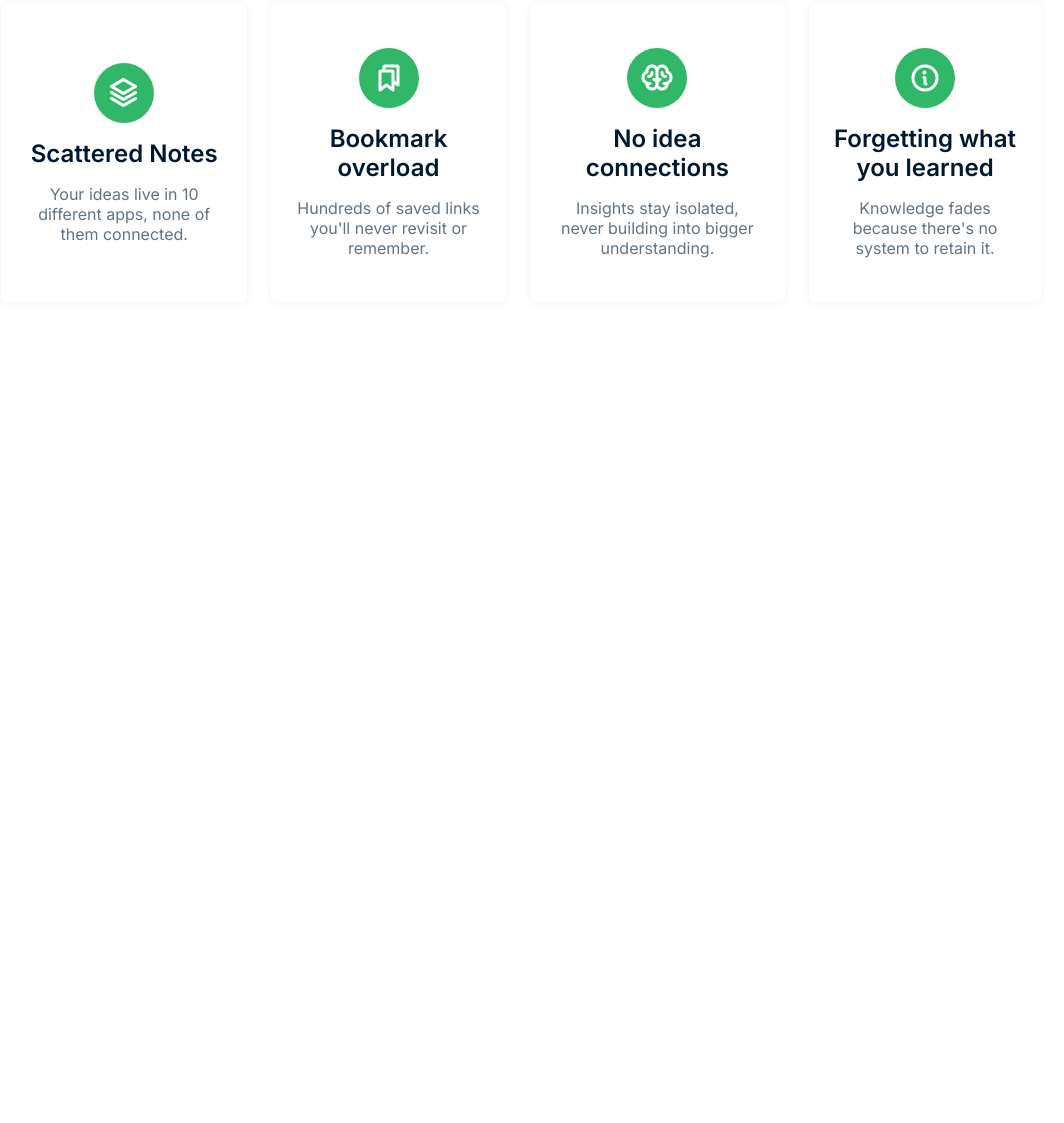
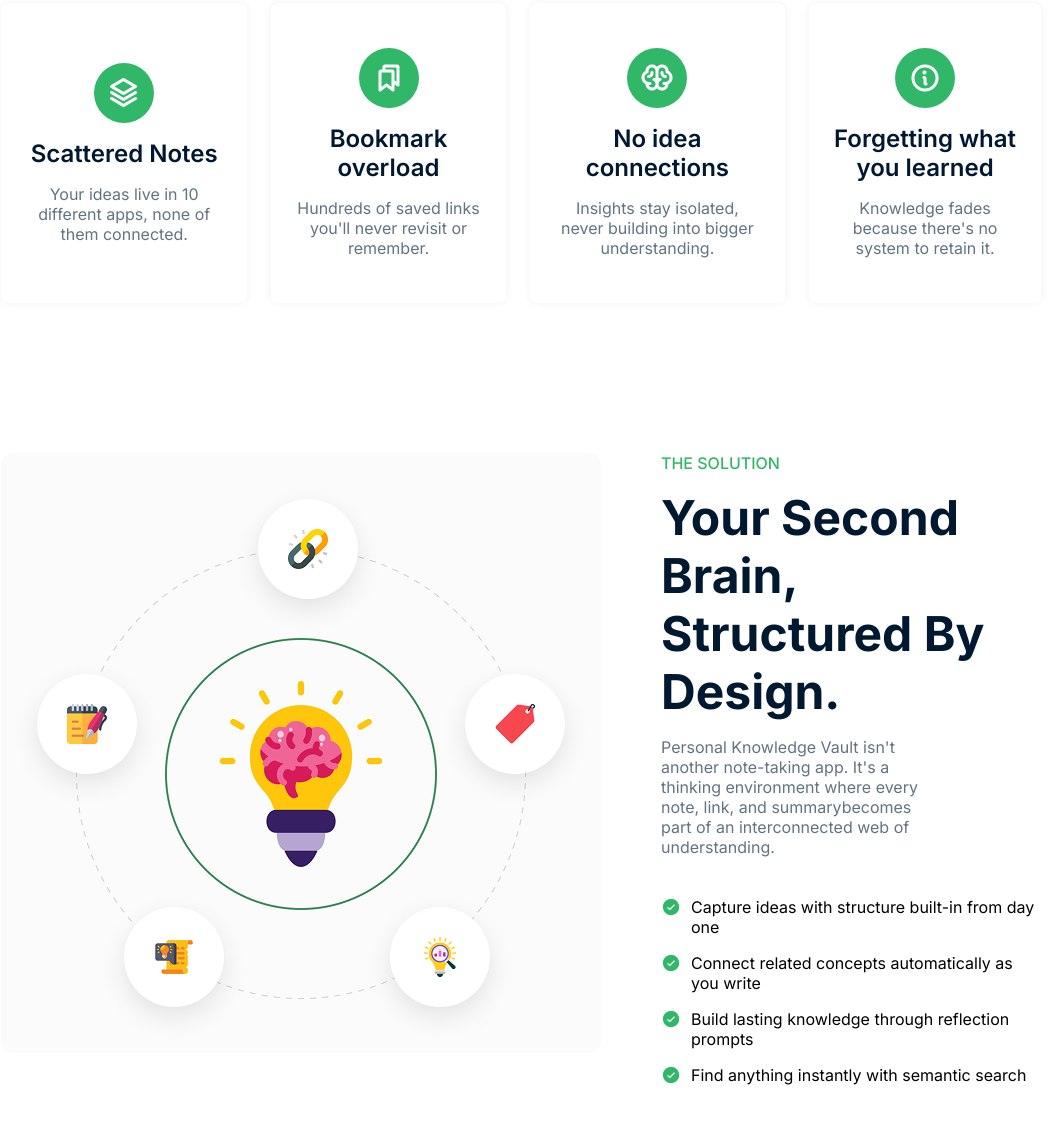
Before and after one commit to HM-Jubaer/Assignment-1, a plain HTML site: page index.html in a window 1280 px wide. Shown: the part 861-1984 px from the top of the page, without its empty margins (119-1183 px from the left). Before the commit the page ends 1194 px from the top, so only its background shows below. Drawn offline with Linux system fonts and the light colour scheme; files that its build step writes are made by us from their sources.

Commit message:
Info Section Added.

```diff
--- a/index.html
+++ b/index.html
@@ -14,7 +14,7 @@
       href="https://fonts.googleapis.com/css2?family=Inter:ital,opsz,wght@0,14..32,100..900;1,14..32,100..900&display=swap"
       rel="stylesheet"
     />
-    <link rel="stylesheet" href="/Styles/styles.css" />
+    <link rel="stylesheet" href="styles.css" />
   </head>
   <body>
     <header>
@@ -106,6 +106,46 @@
 
         </div>
       </section>
+
+      <section class="info">
+        <img class="knowledge" src="./assets/knowledge.png" alt="Knowledge Image">
+
+        <div class="infoContent">
+
+          <h5>The Solution</h5>
+
+          <h2>Your second brain,</br>structured by design.</h2>
+
+          <p>Personal Knowledge Vault isn't another note-taking app. It's a thinking environment where every note, link, and summarybecomes part of an interconnected web of understanding.</p>
+
+          <ul class="list">
+
+          <li class="items">
+            <img src="./assets/CheckCircle.png" alt="Check Mark">
+            Capture ideas with structure built-in from day one
+          </li>
+
+          <li class="items">
+            <img src="./assets/CheckCircle.png" alt="Check Mark">
+            Connect related concepts automatically as you write
+          </li>
+
+          <li class="items">
+            <img src="./assets/CheckCircle.png" alt="Check Mark">
+            Build lasting knowledge through reflection prompts
+          </li>
+
+          <li class="items">
+            <img src="./assets/CheckCircle.png" alt="Check Mark">
+            Find anything instantly with semantic search
+          </li>
+
+        </ul>
+
+        </div>
+
+      </section>
+
     </main>
 
     <footer></footer>
--- a/styles.css
+++ b/styles.css
@@ -197,3 +197,57 @@
     line-height: 29px;
     text-align: center;
 }
+
+.info {
+    padding: 120px;
+    display: flex;
+    flex-direction: row;
+    gap: 60px;
+}
+
+.knowledge {
+    width: 600px;
+    height: 600px;
+}
+
+.infoContent {
+    display: flex;
+    flex-direction: column;
+    justify-content: center;
+    gap: 16px;
+}
+
+.infoContent h5 {
+    color: #30B868;
+    font-size: 16px;
+    font-weight: 500;
+    line-height: 20px;
+    text-transform: uppercase;
+}
+
+.infoContent p {
+    width: 75%;
+    color: #627382;
+    font-size: 16px;
+    font-weight: 400;
+    line-height: 20px;
+    text-align: left;
+}
+
+ul.list {
+    display: flex;
+    flex-direction: column;
+    gap: 16px;
+    margin-top: 24px;
+}
+
+li.items {
+    display: flex;
+    flex-direction: row;
+    gap: 10px;
+}
+
+li.items img {
+    width: 20px;
+    height: 20px;
+}
```
